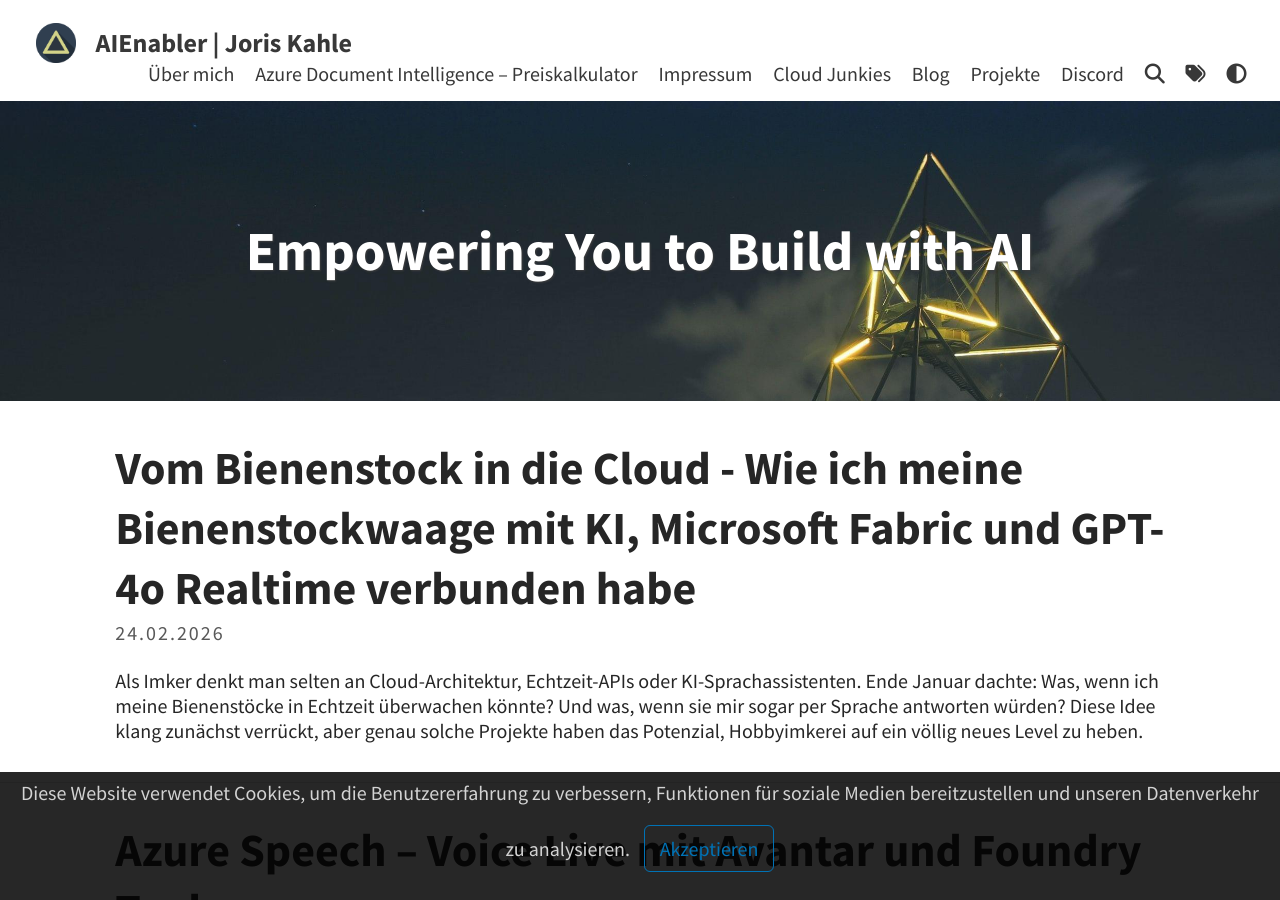
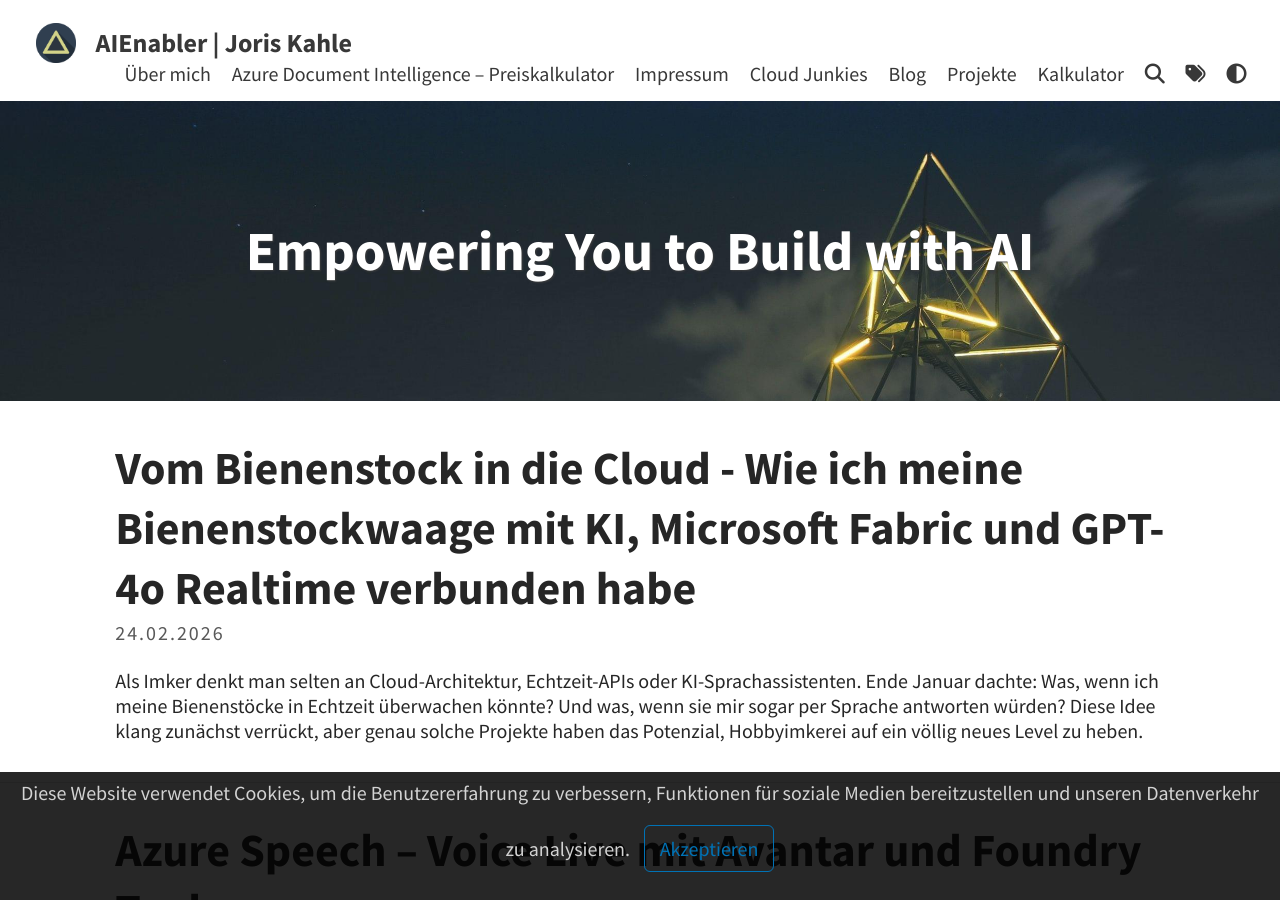
Before and after one commit to joriskahle007/joriskahle007.github.io, a Jekyll site: the page built from index.html, in a window 1280 px wide and 900 px high. Built offline with Jekyll 4.4.1, drawn with Linux system fonts in a browser that asks for light colours; a script that is not in the unit is left out; the list of posts is cut into pages by our own code.

Commit message:
Update menu.yml

```diff
--- a/_data/menu.yml
+++ b/_data/menu.yml
@@ -10,8 +10,8 @@
   hide: false
   position: 3
 - discord:
-  title: "Discord"
-  url: https://discord.gg/Ff3ZcNfE
+  title: "Kalkulator"
+  url: https://joriskahle.de/doc.html
   target: _blank
   hide: false
   position: 4
```
